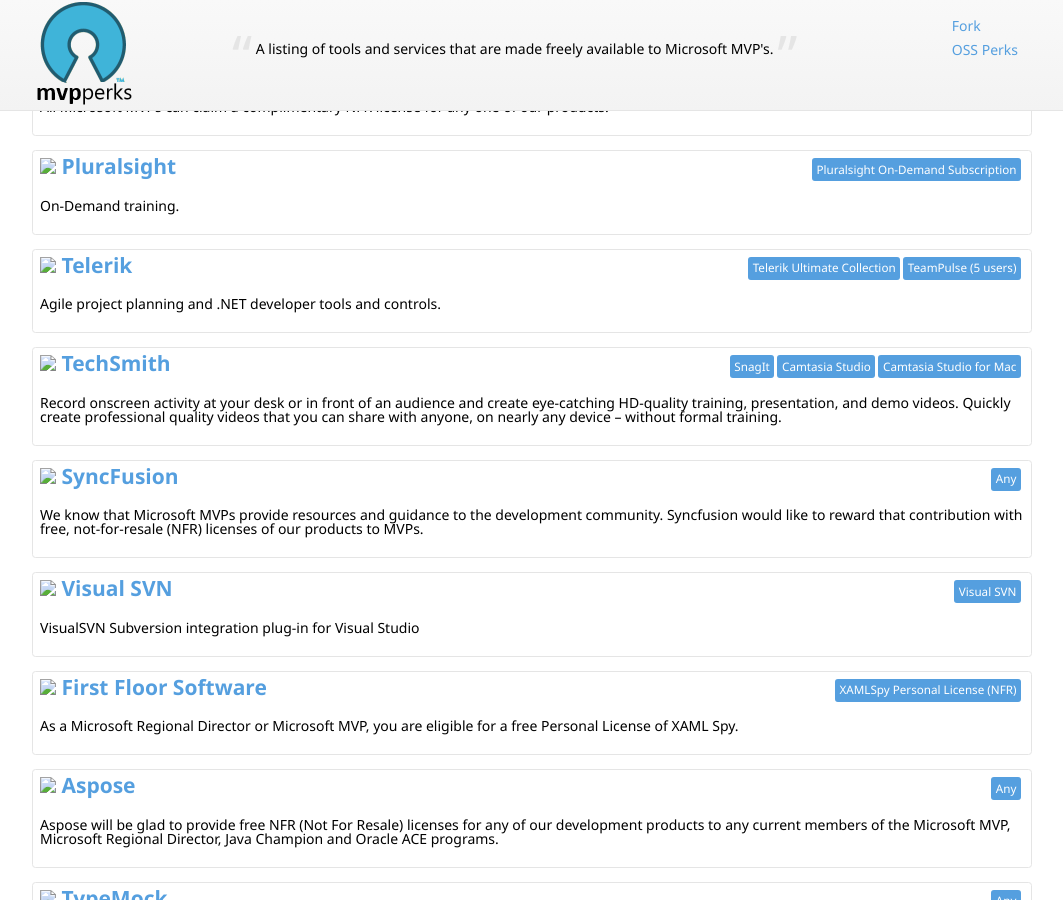
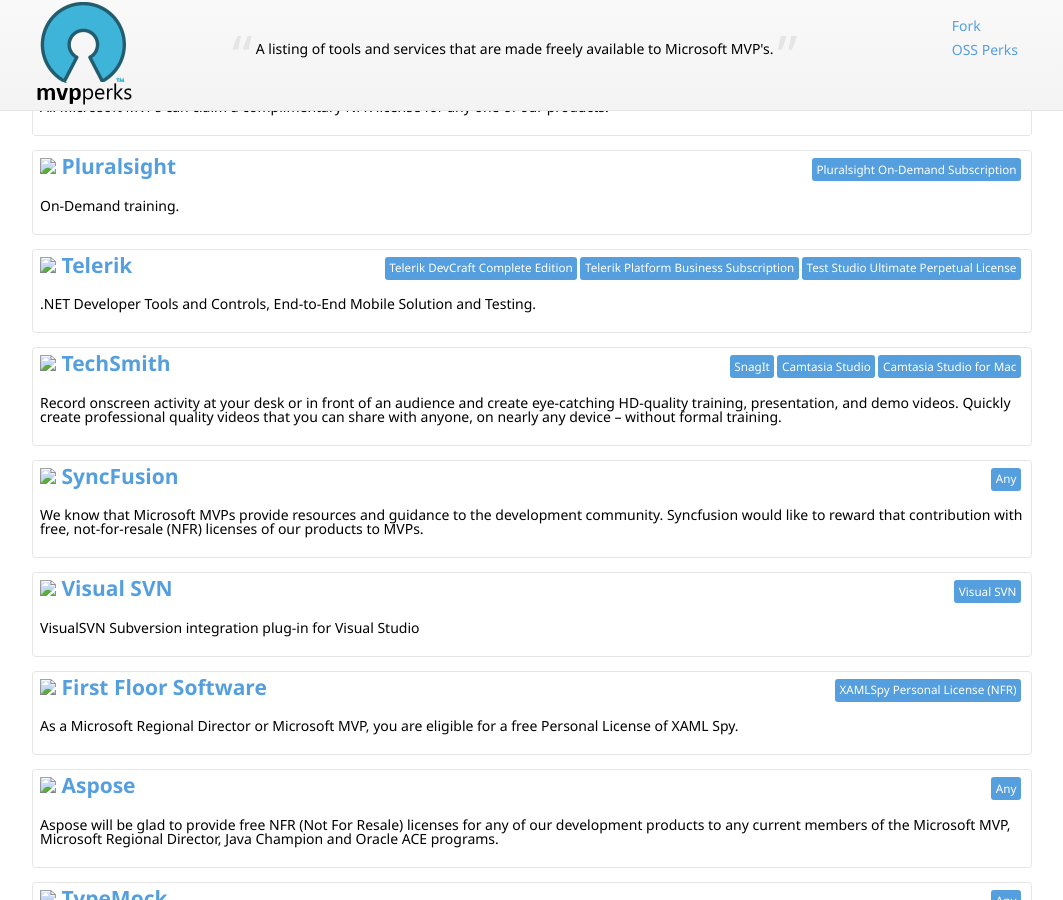
Before and after one commit to nikmd23/ossperks, a Jekyll site: the page built from index.html, in a window 1280 px wide and 900 px high, scrolled down 621 px. Shown: the whole window, without its empty margins (108-1171 px from the left). Built offline with Jekyll 4.4.1, drawn with Linux system fonts in a browser that asks for light colours; nearby versions of some CDN libraries.

Commit message:
Updated Telerik's offerings

```diff
--- a/index.html
+++ b/index.html
@@ -28,9 +28,9 @@
   description: "On-Demand training."
   products: ["Pluralsight On-Demand Subscription"]
 
-- perk: {company: "Telerik", uri: "http://www.telerik.com/registration-login/mvpregistration.aspx"}
-  description: "Agile project planning and .NET developer tools and controls."
-  products: ["Telerik Ultimate Collection", "TeamPulse (5 users)"]
+- perk: {company: "Telerik", uri: "http://developer.telerik.com/community/microsoft-mvps/"}
+  description: ".NET Developer Tools and Controls, End-to-End Mobile Solution and Testing."
+  products: ["Telerik DevCraft Complete Edition", "Telerik Platform Business Subscription", "Test Studio Ultimate Perpetual License"]
 
 - perk: {company: "TechSmith", uri: "http://promo.techsmith.com/evangelists/MVP-Request-Form/"}
   description: "Record onscreen activity at your desk or in front of an audience and create eye-catching HD-quality training, presentation, and demo videos. Quickly create professional quality videos that you can share with anyone, on nearly any device – without formal training."
```
